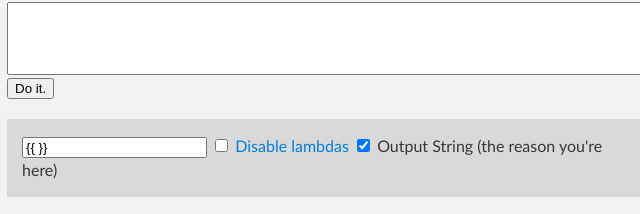
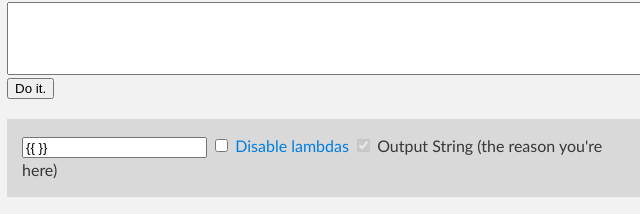
Before and after one commit to DesignAShirt/compile-hogan-templates-online, a plain HTML site: page index.html in a window 1280 px wide. Shown: the part 510-724 px from the top of the page, 313-953 px from the left. Drawn offline with Linux system fonts and the light colour scheme.

Commit message:
oops. forgetting html 101

```diff
--- a/index.html
+++ b/index.html
@@ -45,7 +45,7 @@
 <div style="background:rgba(0,0,0,.1);padding:15px;margin:20px 0;">
   <label><input type="text" data-option="delimiters" value="{{ }}"></label>
   <label><input type="checkbox" data-option="disableLambda"> <a href="http://mustache.github.io/mustache.5.html#Sections" target="_blank">Disable lambdas</a></label>
-  <label><input type="checkbox" data-option="asString" checked readonly> Output String (the reason you're here)</label>
+  <label><input type="checkbox" data-option="asString" checked disabled> Output String (the reason you're here)</label>
 </div>
 <h2>Compiled</h2>
 <textarea id="output"></textarea>
```
